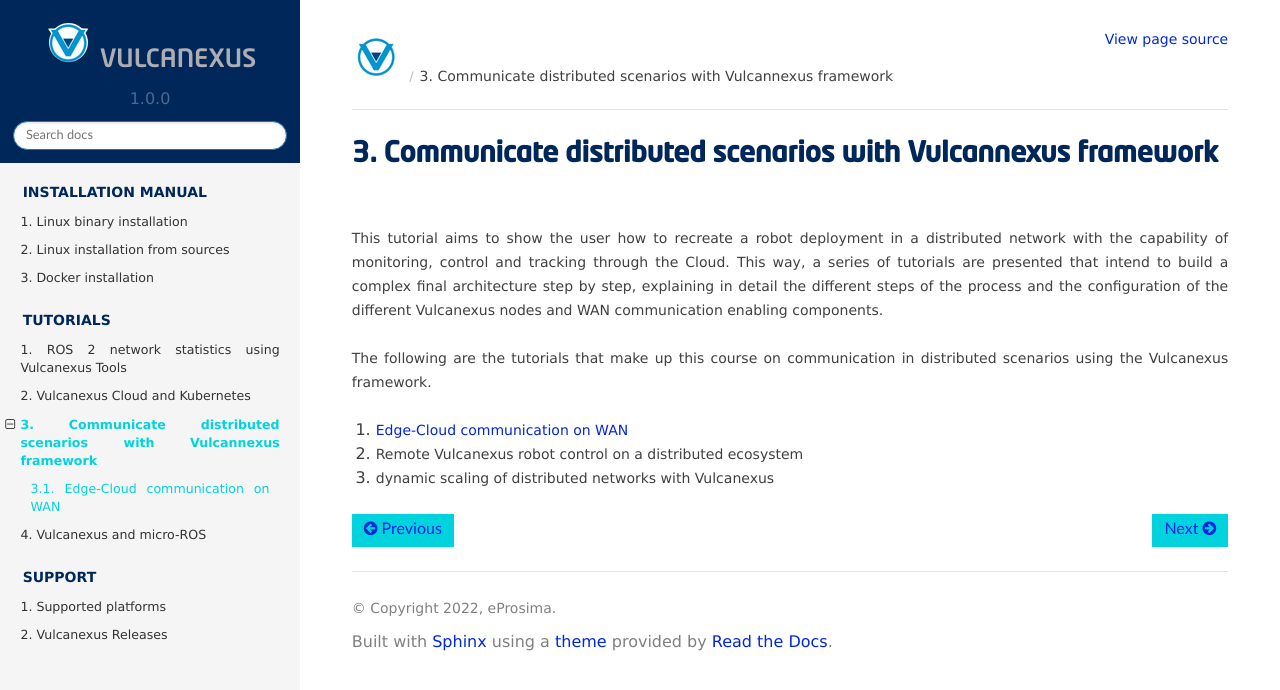
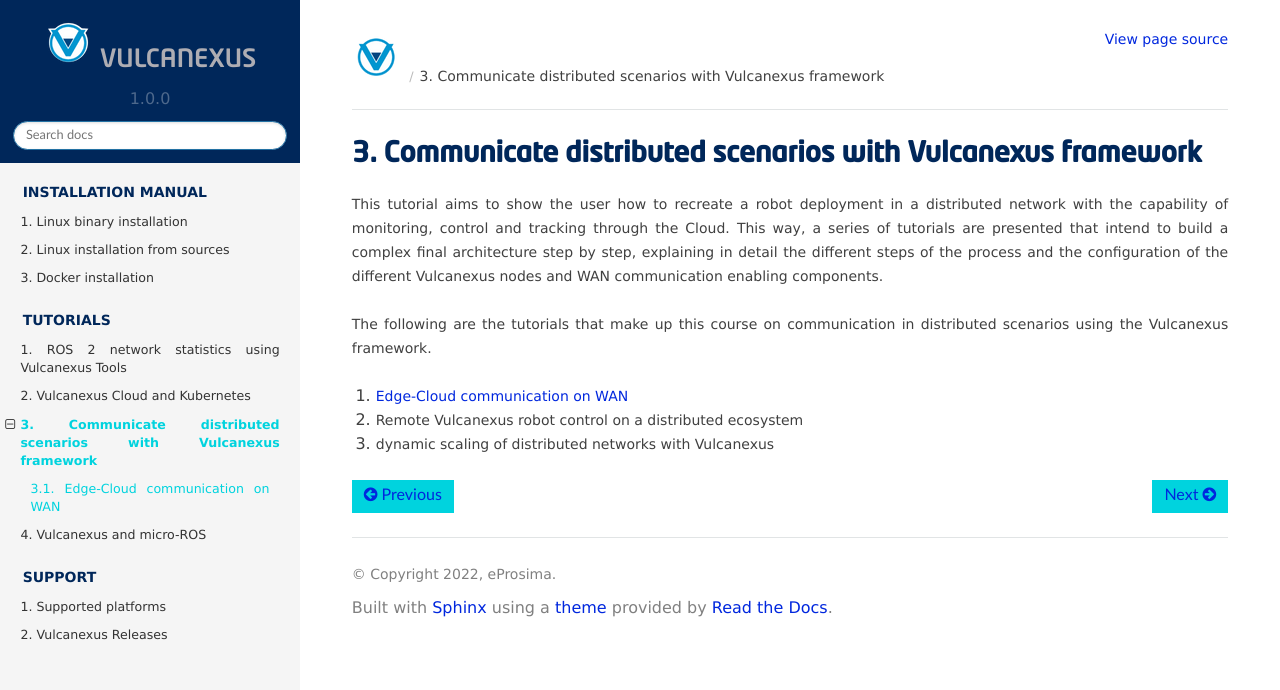
Before and after one commit to eProsima/vulcanexus, a Sphinx documentation site: the page built from docs/rst/tutorials/cloud/wan_tcp/wan_tcp.rst, in a window 1280 px wide. Shown: the top 690 px of the page. Built offline with Sphinx 7.4.7 and the Read the Docs theme 2.0.0, drawn with Linux system fonts in a browser that asks for light colours.

```diff
--- a/docs/rst/spelling_wordlist.txt
+++ b/docs/rst/spelling_wordlist.txt
@@ -20,3 +20,4 @@ sudo
 sSL
 vulcanexus
 Vulcanexus
+turtlesim
--- a/docs/rst/tutorials/cloud/wan_tcp/wan_tcp.rst
+++ b/docs/rst/tutorials/cloud/wan_tcp/wan_tcp.rst
@@ -1,6 +1,6 @@
 .. _cloud_wan_tcp_edge_cloud_arch_wan_tcp:
 
-Communicate distributed scenarios with Vulcannexus framework
+Communicate distributed scenarios with Vulcanexus framework
 ============================================================
 
 This tutorial aims to show the user how to recreate a robot deployment in a distributed network with the capability of monitoring, control and tracking through the Cloud.
```
Also changed, not shown: docs/rst/tutorials/cloud/wan_tcp/edge_cloud_arch/edge_cloud_arch.rst (+31 -16 lines).
